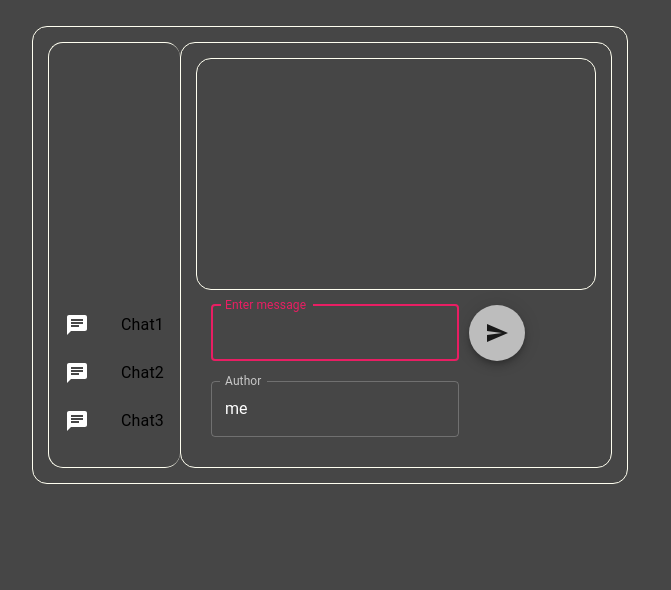
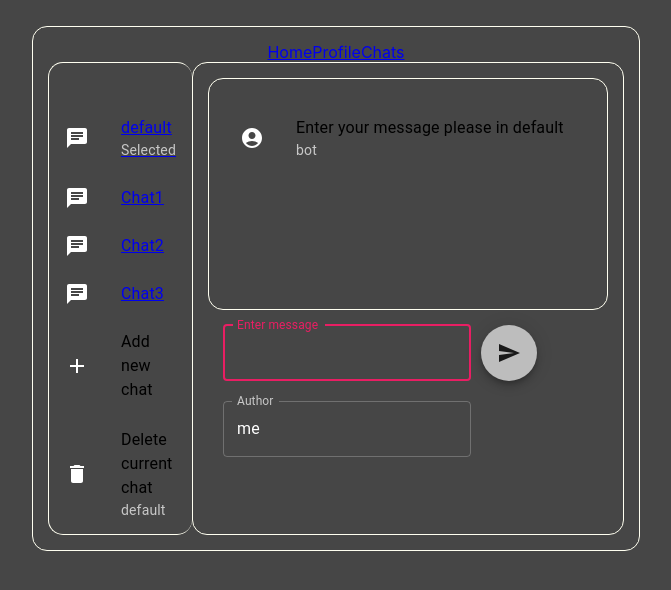
Before and after one commit to DmitriyZhu/react-lessons-lesson2, a React (Create React App) app: page /chats/default in a window 1280 px wide. Shown: the top 590 px of the page, without its empty margins (408-1079 px from the left). Built offline with nearby package versions, Linux system fonts and the light colour scheme.

Commit message:
Lesson 4, still have bugs, but not enough time

```diff
--- a/package.json
+++ b/package.json
@@ -12,6 +12,7 @@
     "@testing-library/user-event": "^13.5.0",
     "react": "^17.0.2",
     "react-dom": "^17.0.2",
+    "react-router-dom": "^6.2.1",
     "react-scripts": "5.0.0",
     "react-toastify": "^8.2.0",
     "react-uuid": "^1.0.2",
--- a/src/App.js
+++ b/src/App.js
@@ -13,130 +13,38 @@ import ListItemIcon from '@mui/material/ListItemIcon';
 import ListItemText from '@mui/material/ListItemText';
 import AccountCircle from '@mui/icons-material/AccountCircle';
 import Chat from '@mui/icons-material/Chat';
-import Adb from '@mui/icons-material/Adb';
 import uuid from 'react-uuid'
+import { BrowserRouter, Routes, Route, Link, useLocation } from 'react-router-dom';
 
 import { ToastContainer, toast } from 'react-toastify';
 import 'react-toastify/dist/ReactToastify.css';
 
+import Profile from './pages/Profile';
+import Home from './pages/Home';
+import Chats from './pages/Chats';
+import Undef from './pages/Undef';
 
-
-const messageList = [];
-const chatList = [
-  {name: 'Chat1', id: uuid()},
-  {name: 'Chat2', id: uuid()},
-  {name: 'Chat3', id: uuid()},
-]
 
 //Just forgot to create new branch
 function App() {
-  const theme = useTheme();
-
-  const [list, setList] = useState(messageList);
-  const [message, setMessage] = useState('');
-
-  const localAuthor = 'me';
-  const [author, setAuthor] = useState(localAuthor);
-
-  //Creating ref for input
-  const messageInput = useRef(null);
-  const authorInput = useRef(null);
-
-  const BotAnswerDelayMicrosec = 1500;
-  const botAuthor = 'Bot'
-  const botMessage = 'Just a simple bot want to chat you'
-
-
-  const setNewMessage = () =>{
-    if(!author) { setAuthor(localAuthor)};
-    //Toast instead alert, much better
-    if(!message){ toast('No message specified!'); return;}
-    setList([...list,{ message: message, author:author }]);
-    //Focus after sending
-    messageInput.current.focus();
-  }
-
-  const messageHandler = (event) => {
-    setMessage(event.target.value);
-  }
-  const authorHandler = (event) => {
-    setAuthor(event.target.value);
-  }
-
-  //Focusing input on app start
-  useEffect(() => { messageInput.current.focus(); }, []);
-
-  useEffect(()=>{},[message, author])
-
-  useEffect(() => {
-    if(!message || !author){ return; }
-    if(author !== botAuthor){ //Something about bot
-      setTimeout(() => { setList([...list,{ message: botMessage, author: botAuthor }]); }, BotAnswerDelayMicrosec);
-    }
-
-    //Clear message, reset author
-    setMessage('');
-    setAuthor(localAuthor);
-  },[list]);
 
   return (
     <div className="App">
       <ToastContainer />
       <div className={'messenger'}>
-        <div className={'chatList'}>
-          <List>
-              { chatList.map( (item,index) => (
-                  <ListItem key={item.id} disablePadding>
-                    <ListItemButton>
-                      <ListItemIcon>
-                        <Chat />
-                      </ListItemIcon>
-                      <ListItemText primary={item.name} />
-                    </ListItemButton>
-                  </ListItem>
-                ) )}
-          </List>
+        <div>
+            <Link to='/'>Home</Link>
+            <Link to='/profile'>Profile</Link>
+            <Link to='/chats/default'>Chats</Link>
         </div>
-        <div className={'chat'}>
-          <div className={'chatSheet'}>
-            <List>
-                { list.map( (item,index) => (
-                    <ListItem key={uuid()} disablePadding>
-                      <ListItemButton>
-                        <ListItemIcon>
-                          {(item.author !== botAuthor ? <AccountCircle /> : <Adb />)}
-                        </ListItemIcon>
-                        <ListItemText primary={item.message} secondary={item.author} />
-                      </ListItemButton>
-                    </ListItem>
-                  ) )}
-            </List>
-          </div>
-          <div className={'chatInputs'}>
-            <TextField
-              inputRef={messageInput}
-              label="Enter message"
-              variant="outlined"
-              type="text"
-              autoFocus
-              value={message}
-              onChange={messageHandler}
-            />
-            <Fab color='secondary' style={{borderColor: theme.palette.primary, marginLeft: '10px'}} onClick={setNewMessage}><Send/></Fab>
-            <br/>
-            <br/>
-            <TextField
-              inputRef={authorInput}
-              id="outlined-basic"
-              label="Author"
-              variant="outlined"
-              type="text"
-              value={author}
-              onChange={authorHandler}
-            />
-          </div>
+        <div>
+          <Routes>
+              <Route path='/profile' element={<Profile />}/>
+              <Route exact path='/chats/:uid' element={<Chats />}/>
+              <Route path='/' element={<Home />}/>
+              <Route path='*' element={<Undef />}/>
+          </Routes>
         </div>
-
       </div>
     </div>
   );
--- /dev/null
+++ b/src/components/Chat.js
@@ -0,0 +1,122 @@
+import {useState, useEffect, useRef} from "react";
+import {TextField, Fab} from "@mui/material";
+import {Send} from "@mui/icons-material";
+import {useTheme} from "@mui/material";
+import List from '@mui/material/List';
+import ListItem from '@mui/material/ListItem';
+import ListItemButton from '@mui/material/ListItemButton';
+import ListItemIcon from '@mui/material/ListItemIcon';
+import ListItemText from '@mui/material/ListItemText';
+import AccountCircle from '@mui/icons-material/AccountCircle';
+import Adb from '@mui/icons-material/Adb';
+import uuid from 'react-uuid'
+import { useLocation, useParams } from 'react-router-dom';
+
+import { toast } from 'react-toastify';
+import 'react-toastify/dist/ReactToastify.css';
+
+
+const Chat = (props) => {
+
+	const theme = useTheme();
+	const {messages} = props;
+
+  let [list, setList] = useState(messages);
+  const [message, setMessage] = useState('');
+
+  const localAuthor = 'me';
+  const [author, setAuthor] = useState(localAuthor);
+
+  //Creating ref for input
+  const messageInput = useRef(null);
+  const authorInput = useRef(null);
+
+  const BotAnswerDelayMicrosec = 1500;
+  const botAuthor = 'Bot'
+  const botMessage = 'Just a simple bot want to chat you'
+
+
+  const setNewMessage = () =>{
+    if(!author) { setAuthor(localAuthor)};
+    //Toast instead alert, much better
+    if(!message){ toast('No message specified!'); return;}
+    setList([...list,{ message: message, author:author }]);
+    //Focus after sending
+    messageInput.current.focus();
+  }
+
+  const messageHandler = (event) => {
+    setMessage(event.target.value);
+  }
+  const authorHandler = (event) => {
+    setAuthor(event.target.value);
+  }
+
+  //Focusing input on app start
+  useEffect(() => { messageInput.current.focus(); }, []);
+
+  useEffect(()=>{},[message, author])
+
+  useEffect(() => {
+    if(!message || !author){ return; }
+    if(author !== botAuthor){ //Something about bot
+      setTimeout(() => {
+	      	setList([...list,{ message: botMessage, author: botAuthor }]);
+	      }
+      	, BotAnswerDelayMicrosec
+      	);
+    }
+
+    //Clear message, reset author
+    setMessage('');
+    setAuthor(localAuthor);
+  },[list]);
+
+
+
+	return (
+			<>
+	      <div className={'chatSheet'}>
+	        <List>
+	            { list.map( (item,index) => (
+	                <ListItem key={uuid()} disablePadding>
+	                  <ListItemButton>
+	                    <ListItemIcon>
+	                      {(item.author !== botAuthor ? <AccountCircle /> : <Adb />)}
+	                    </ListItemIcon>
+	                    <ListItemText primary={item.message} secondary={item.author} />
+	                  </ListItemButton>
+	                </ListItem>
+	              ) )}
+	        </List>
+	      </div>
+	      <div className={'chatInputs'}>
+	        <TextField
+	          inputRef={messageInput}
+	          label="Enter message"
+	          variant="outlined"
+	          type="text"
+	          autoFocus
+	          value={message}
+	          onChange={messageHandler}
+	        />
+	        <Fab color='secondary' style={{borderColor: theme.palette.primary, marginLeft: '10px'}} onClick={setNewMessage}><Send/></Fab>
+	        <br/>
+	        <br/>
+	        <TextField
+	          inputRef={authorInput}
+	          id="outlined-basic"
+	          label="Author"
+	          variant="outlined"
+	          type="text"
+	          value={author}
+	          onChange={authorHandler}
+	        />
+	      </div>
+	    </>
+
+	);
+}
+
+
+export default Chat;
--- a/src/index.js
+++ b/src/index.js
@@ -7,6 +7,8 @@ import reportWebVitals from './reportWebVitals';
 import {createTheme} from "@mui/material";
 import {orange, pink, grey} from "@mui/material/colors";
 import {ThemeProvider} from "@emotion/react";
+
+import { BrowserRouter } from 'react-router-dom';
 
 
 const theme = createTheme({
@@ -23,7 +25,9 @@ const theme = createTheme({
 ReactDOM.render(
   <React.StrictMode>
     <ThemeProvider theme={theme}>
-      <App />
+      <BrowserRouter>
+        <App />
+      </BrowserRouter>
     </ThemeProvider>
   </React.StrictMode>,
   document.getElementById('root')
--- /dev/null
+++ b/src/pages/Chats.js
@@ -0,0 +1,101 @@
+import {useState, useEffect, useRef} from "react";
+import {TextField, Fab} from "@mui/material";
+import {Send} from "@mui/icons-material";
+import {useTheme} from "@mui/material";
+import List from '@mui/material/List';
+import ListItem from '@mui/material/ListItem';
+import ListItemButton from '@mui/material/ListItemButton';
+import ListItemIcon from '@mui/material/ListItemIcon';
+import ListItemText from '@mui/material/ListItemText';
+import AccountCircle from '@mui/icons-material/AccountCircle';
+import ChatIcon from '@mui/icons-material/Chat';
+import Adb from '@mui/icons-material/Adb';
+import Delete from '@mui/icons-material/Delete';
+import Add from '@mui/icons-material/Add';
+import uuid from 'react-uuid'
+import { useLocation, useParams, Routes, Route, Link, useHistory  } from 'react-router-dom';
+
+import { toast } from 'react-toastify';
+import 'react-toastify/dist/ReactToastify.css';
+import Chat from '../components/Chat';
+import Undef from '../pages/Undef';
+
+const chatList = {
+  default: {name: 'default', messages: [{ message: 'Enter your message please in default', author: 'bot' }]},
+  chat1: {name: 'Chat1', messages: [{ message: 'Enter your message please in chat1', author: 'bot' }]},
+  chat2: {name: 'Chat2', messages: [{ message: 'Enter your message please in chat2', author: 'bot' }]},
+  chat3: {name: 'Chat3', messages: [{ message: 'Enter your message please in chat3', author: 'bot' }]},
+}
+
+
+const Chats = () => {
+
+  const location  = useLocation();
+  const [list, setList] = useState(chatList);
+  const {uid} = useParams();
+  useEffect(()=>{},[uid]);
+
+  const deleteFromChats = () => {
+  	if(uid === 'default'){
+  		toast('Unable to delete default chat!')
+  		return;
+  	}
+    delete chatList[uid];
+    setList(chatList);
+  }
+
+  const addChat = () => {
+  	const newChatUid = uuid();
+  	chatList[newChatUid] = chatList['default'];
+  	chatList[newChatUid].name = 'New chat '+newChatUid;
+  }
+
+  if(!chatList[uid]){
+  	return <Undef/>
+  }
+
+  return (
+  		<>
+	  		<div className={'chatList'}>
+
+	  			{
+		  			Object.keys(chatList).map( index => (
+				          <ListItem key={index} disablePadding>
+				            <Link to={'/chats/'+index} state={{ uid:index, messages:list[index].messages }}>
+				              <ListItemButton>
+				                <ListItemIcon>
+				                  <ChatIcon />
+				                </ListItemIcon>
+				                <ListItemText primary={list[index].name} secondary={index === uid?'Selected':''} />
+				              </ListItemButton>
+				            </Link>
+				          </ListItem>
+		        		)
+		        	)
+			  	}
+			  	<ListItem key={uuid()} onClick={addChat} disablePadding>
+	              <ListItemButton>
+	                <ListItemIcon>
+	                  <Add />
+	                </ListItemIcon>
+	                <ListItemText primary='Add new chat' />
+	              </ListItemButton>
+	          	</ListItem>
+			  	<ListItem key={uuid()} onClick={deleteFromChats} disablePadding>
+	              <ListItemButton>
+	                <ListItemIcon>
+	                  <Delete />
+	                </ListItemIcon>
+	                <ListItemText primary='Delete current chat' secondary={list[uid].name} />
+	              </ListItemButton>
+	          	</ListItem>
+	        </div>
+
+	    	<div className={'chat'}>
+	    		<Chat messages={list[uid].messages} />
+		    </div>
+    	</>
+  	);
+}
+
+export default Chats;
--- /dev/null
+++ b/src/pages/Home.js
@@ -0,0 +1,5 @@
+const Home = () => {
+	return (<div>Home</div>)
+}
+
+export default Home;
--- /dev/null
+++ b/src/pages/Profile.js
@@ -0,0 +1,5 @@
+const Profile = () => {
+	return (<div>Profile</div>)
+}
+
+export default Profile;
--- /dev/null
+++ b/src/pages/Undef.js
@@ -0,0 +1,5 @@
+const Undef = () => {
+	return (<div>404 Not Found</div>)
+}
+
+export default Undef;
```
Also changed, not shown: 1 other file (tests, documents, lock files or other folders).
